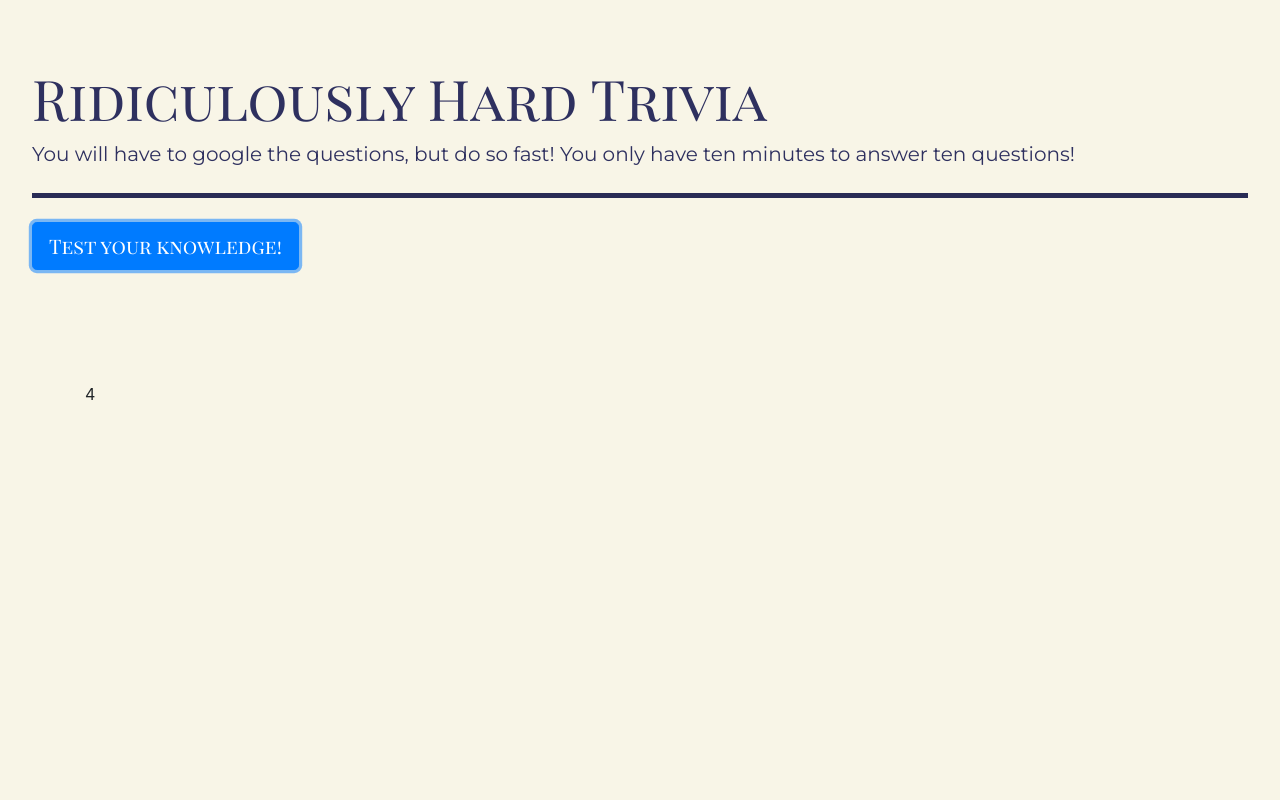
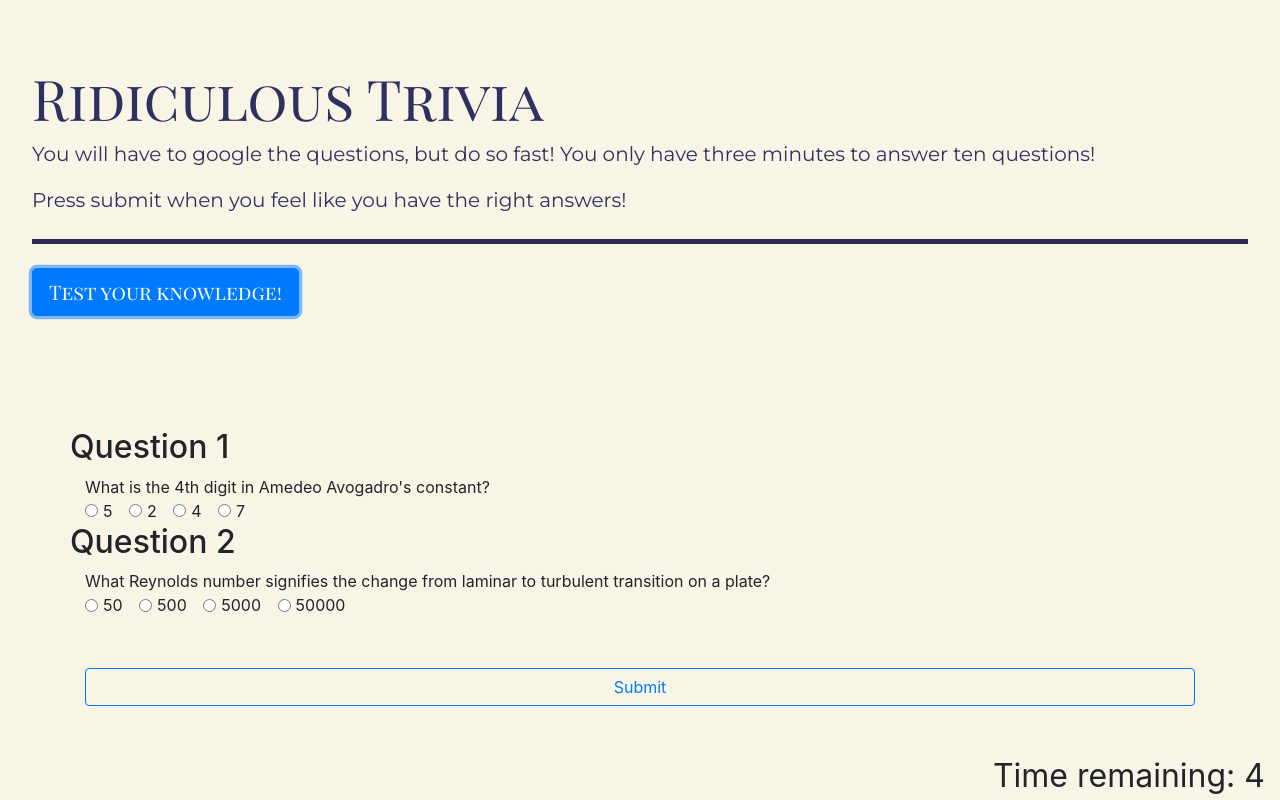
Before and after one commit to TSchaeken/TriviaGame, a plain HTML site: page index.html in a window 1280 px wide. Both pictures are taken after a click on the button "Test your knowledge!". Drawn offline with nearby package versions, Linux system fonts and the light colour scheme.

Commit message:
Added score functionality and correct answers ID

```diff
--- a/assets/css/style.css
+++ b/assets/css/style.css
@@ -2,6 +2,20 @@
     font-family: 'Playfair Display SC', Helvetica, sans-serif;
     background-color: #F8F5E7;
     color:#2E305F;
+}
+
+#trivia-form {
+    display:none;
+}
+
+#foot-container {
+    Font-size:2em;
+}
+
+
+
+.game-border {
+    border-left:5px #2E305F solid;
 }
 
 .jumbotron {
@@ -13,6 +27,16 @@
     font-family: 'Montserrat', Arial
 }
 
+.btn-block {
+    margin-top:50px;
+}
+
+/* .footer {
+    position:fixed;
+    height:100px;
+    bottom:0;
+    width:100%;
+} */
 hr {
     background-color:#2E305F;
     border-width: 5px;
--- a/assets/javascript/app.js
+++ b/assets/javascript/app.js
@@ -1,21 +1,36 @@
 var gameData = {
-    timeUp(){
-        $("#game-container").text("Your time is up!")
+    score: 0,
+    timeUp() {
         clearInterval(IntervalId);
+        $("#time-remaining").text("Your time is up!");
+    },
+    tallyScore() {
+        for (var i = 1; i < 11; i++) {
+            var RadioOptions = "RadioOptions" + [i];
+            if ($('input[name=inline' + RadioOptions + ']:checked').attr('id') == "CorrectAnswer") {
+                this.score++
+            }
+        }
     }
 }
 
 var IntervalId;
 var counter = 5;
 
-function decrement(){
-    $('#question-row').text(counter)
-    if (counter == 0) {
+function decrement() {
+    $('#time-remaining').text("Time remaining: " + counter)
+    if (counter < 0) {
         gameData.timeUp()
     }
     counter--
 }
 
-$(".jumbotron").on("click", "#start-btn", function(){
+$(".jumbotron").on("click", "#start-btn", function () {
+    $("#trivia-form").css({ display: "block" })
     intervalId = setInterval(decrement, 1000);
 })
+
+$("#trivia-form").on("click", "#submitBtn", function () {
+    gameData.tallyScore()
+    $(this).prop('disabled', true);
+})
--- a/index.html
+++ b/index.html
@@ -16,8 +16,9 @@
 
     <div id="trivia-header">
         <div class="jumbotron">
-            <h1 class="display-4">Ridiculously Hard Trivia</h1>
-            <p class="lead body-text">You will have to google the questions, but do so fast! You only have ten minutes to answer ten questions!</p>
+            <h1 class="display-4">Ridiculous Trivia</h1>
+            <p class="lead body-text">You will have to google the questions, but do so fast! You only have three minutes to answer ten questions!</p>
+            <p class="lead body-text">Press submit when you feel like you have the right answers!</p>
             <hr class="my-4">
             <p></p>
             <p class="lead">
@@ -25,15 +26,64 @@
             </p>
         </div>
     </div>
+    <form id="trivia-form">
+        <div class="container" id="game-container">
+            <div class="row question-row">
+                <h2>Question 1</h2>
+                <div class="col-12">What is the 4th digit in Amedeo Avogadro's constant?
+                </div>
+            </div>
+            <div class="form-check form-check-inline">
+                <input class="form-check-input" type="radio" name="inlineRadioOptions1" value="option1">
+                <label class="form-check-label" for="inlineRadio1">5</label>
+            </div>
+            <div class="form-check form-check-inline">
+                <input class="form-check-input correctAnswer" type="radio" name="inlineRadioOptions1" id="CorrectAnswer" value="option2">
+                <label class="form-check-label" for="inlineRadio2">2</label>
+            </div>
+            <div class="form-check form-check-inline">
+                <input class="form-check-input" type="radio" name="inlineRadioOptions1"  value="option3">
+                <label class="form-check-label" for="inlineRadio3">4</label>
+            </div>
+            <div class="form-check form-check-inline">
+                <input class="form-check-input" type="radio" name="inlineRadioOptions1" value="option4">
+                <label class="form-check-label" for="inlineRadio3">7</label>
+            </div>
+            <div class="row question-row">
+                <h2>Question 2</h2>
+                <div class="col-12">What Reynolds number signifies the change from laminar to turbulent transition on a plate?
+                </div>
+            </div>
+            <div class="form-check form-check-inline">
+                <input class="form-check-input" type="radio" name="inlineRadioOptions2" value="option1">
+                <label class="form-check-label" for="inlineRadio5">50</label>
+            </div>
+            <div class="form-check form-check-inline">
+                <input class="form-check-input" type="radio" name="inlineRadioOptions2" value="option2">
+                <label class="form-check-label" for="inlineRadio6">500</label>
+            </div>
+            <div class="form-check form-check-inline">
+                <input class="form-check-input" type="radio" name="inlineRadioOptions2" value="option3">
+                <label class="form-check-label" for="inlineRadio7">5000</label>
+            </div>
+            <div class="form-check form-check-inline">
+                <input class="form-check-input" type="radio" name="inlineRadioOptions2" value="option4" id="CorrectAnswer">
+                <label class="form-check-label" for="inlineRadio8">50000</label>
+            </div>
+        </div>
 
-    <div class="container" id="game-container">
-        <div class="row question-row">
-            <div class="col-12" id="question-row"></div>
+        <div class="container">
+            <button type="button" id="submitBtn" class="btn btn-outline-primary btn-block">Submit</button>
         </div>
-    </div>
+
+    </form>
 
 
-
+    <footer class="footer fixed-bottom">
+        <div class="container-fluid" id="foot-container">
+            <span id="time-remaining" class="float-right"></span>
+        </div>
+    </footer>
 
 
 
```
